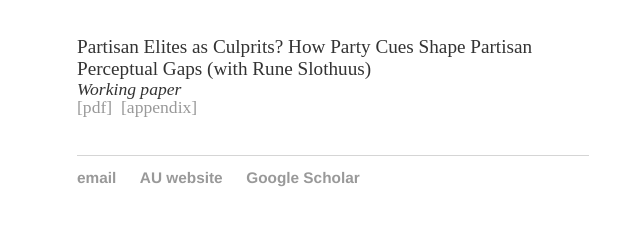
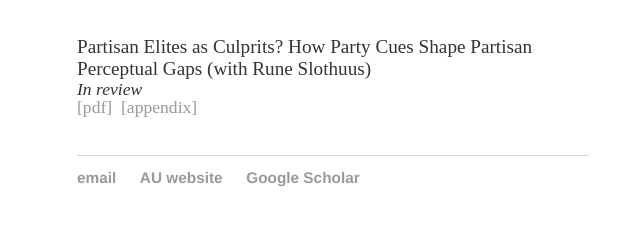
Before and after one commit to mbisgaard/mbisgaard.github.io, a Jekyll site: the page built from research/index.html, in a window 1280 px wide. Shown: the part 386-612 px from the top of the page, without its empty margins (307-947 px from the left). Built offline with Jekyll 4.4.1, drawn with Linux system fonts in a browser that asks for light colours.

Commit message:
Update index.html

```diff
--- a/research/index.html
+++ b/research/index.html
@@ -22,7 +22,7 @@ title: mbisgaard::research
 
 	<p>&nbsp;</p>
 	<pentry>Partisan Elites as Culprits? How Party Cues Shape Partisan Perceptual Gaps (with Rune Slothuus)</pentry><br>
-	<p1><i>Working paper</i>
+	<p1><i>In review</i>
 	<br><a href="https://www.dropbox.com/s/oqa2effoqqfw227/chpartycues-DP.pdf?dl=0">[pdf]</a>
 	&nbsp;<a href="https://www.dropbox.com/s/uobvzgvyibc87xu/chpartycues-SI-DP.pdf?dl=0">[appendix]</a></p1>
 
```
